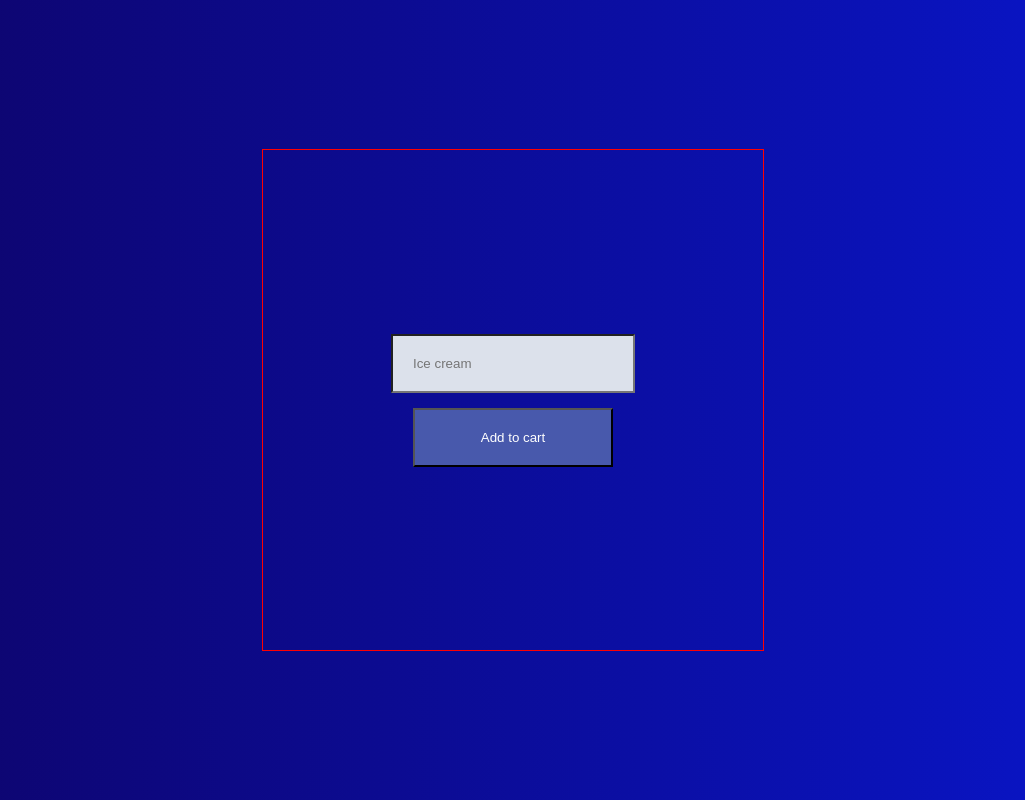
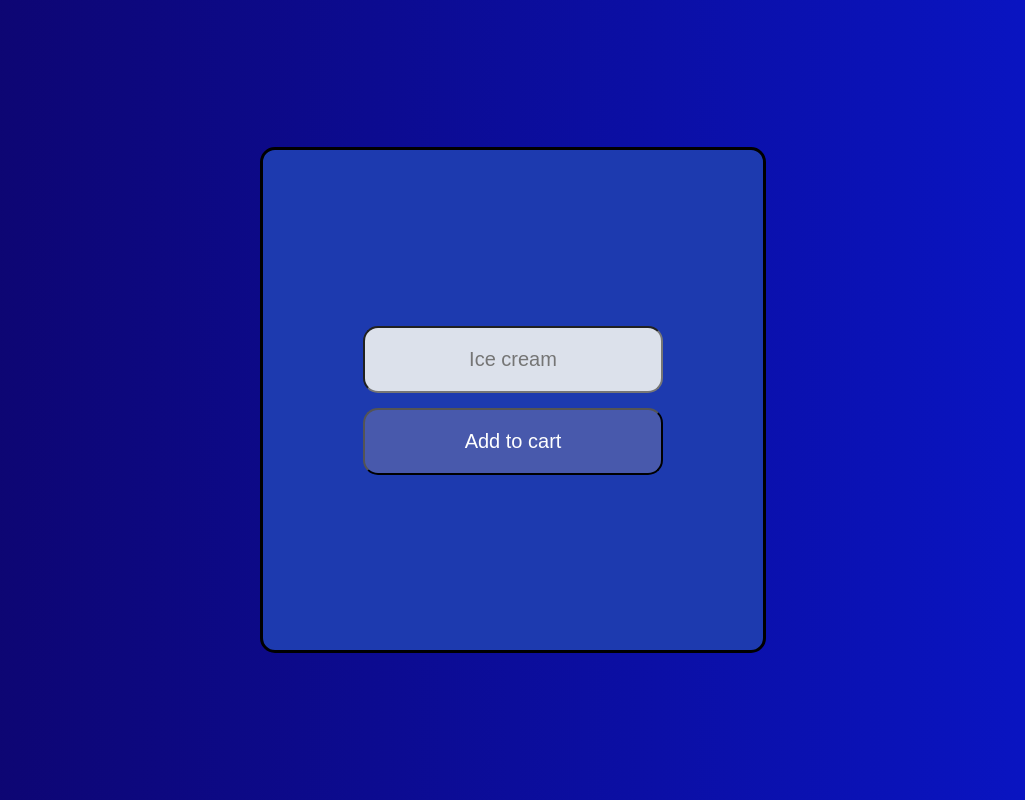
Before and after one commit to AaronGulman/Listify-App, a plain HTML site: page index.html in a window 1280 px wide. Shown: the whole page, without its empty margins (127-1152 px from the left). Drawn offline with Linux system fonts and the light colour scheme.

Commit message:
Style all elements within the container

```diff
--- a/styles.css
+++ b/styles.css
@@ -7,38 +7,49 @@ body{
 	width: 100vw;
 	font-family: 'Roboto', sans-serif;
 	background: linear-gradient(to left, rgb(9, 22, 203),rgb(14, 4, 106));
-	box-sizing: border-box;
 	align-items: center;
 	justify-content: center;
+	overflow: hidden;
 }
 
 .container{
 	display: flex;
-	border: 1px solid red;
+	border: 3px solid black;
 	height: 500px;
 	width: 500px;
 	justify-content: center;
 	align-items: center;
 	flex-direction: column;
 	gap: 15px;
+	border-radius: 15px;
+	background-color: rgb(29, 58, 175);
+
+}
+
+#logo{
+	height: 50%;
+	width: 50%;
+	border-radius: 50%;
+
+}
+
+input,
+button{
+	color: #ffff;
+	width: 60%;
+	padding: 20px;
+	border-radius: 15px;
+	font-size: 20px;
+	text-align: center;
+
 }
 
 input {
-	color: #ffff;
 	background-color: #DCE1EB;
 	outline:none;
-	min-width:50px;
-	width: 200px;
-	padding: 20px;
-
+	box-sizing: border-box;
 }
 
 button{
-	color: #ffff;
 	background-color: #4859ac;
-	min-width:50px;
-	width: 200px;
-	padding: 20px;
-
-
 }
```
